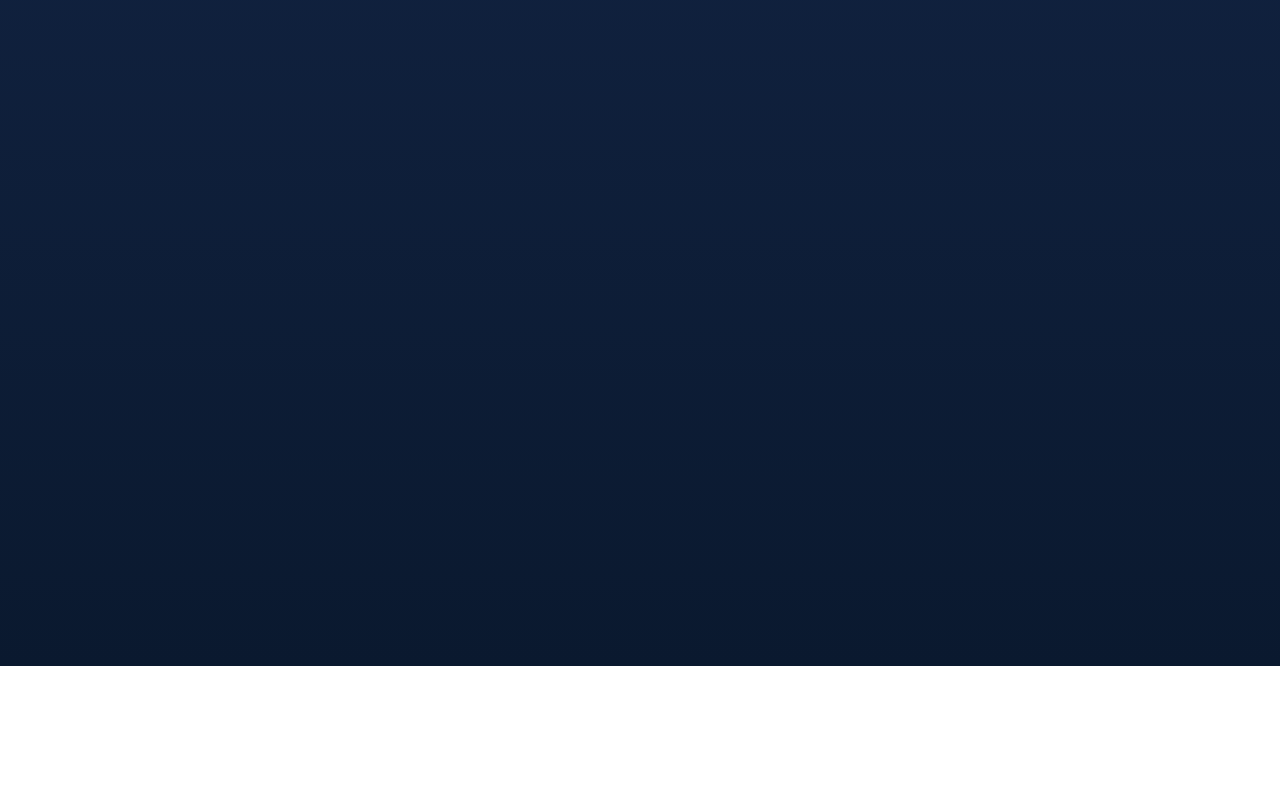
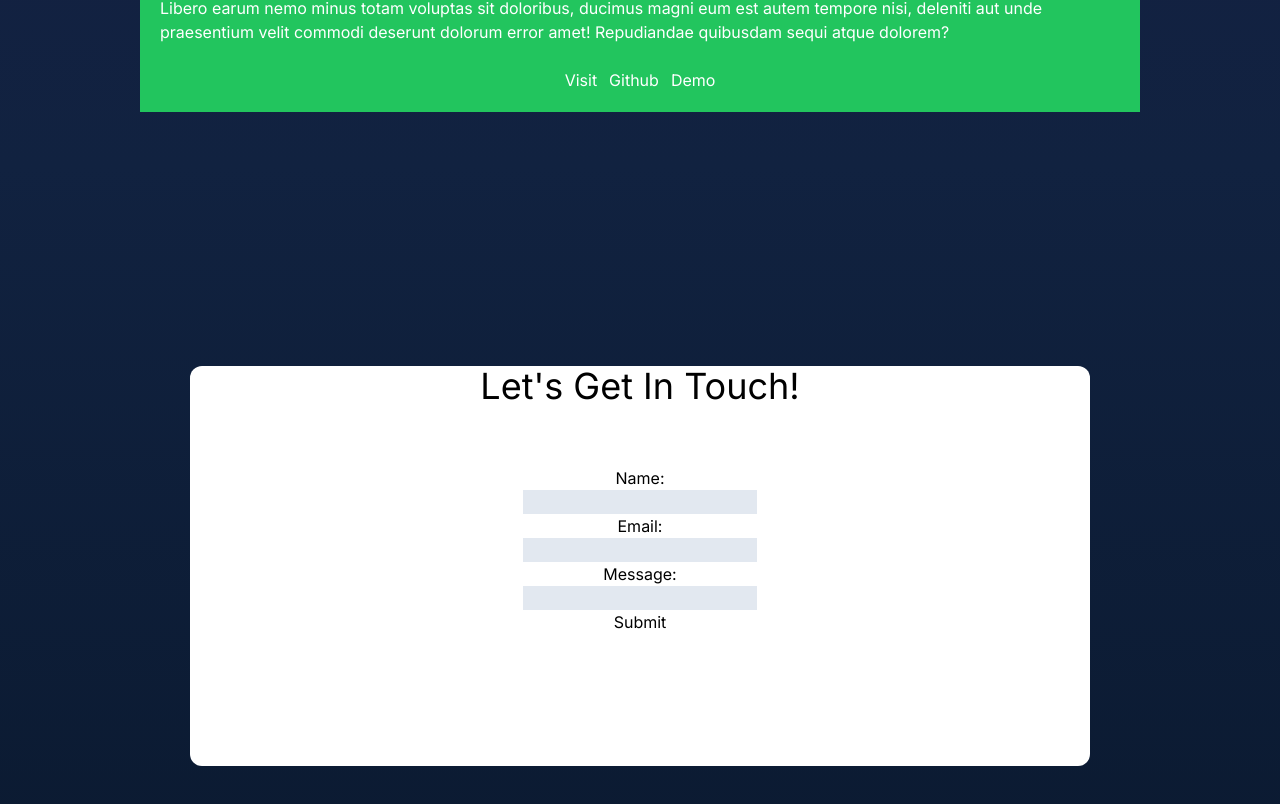
Before and after one commit to ZeNoobi/taaseen-portfolio-react, a Next.js app: page / in a window 1280 px wide. Shown: the part 4234-5038 px from the top of the page. Before the commit the page ends 4900 px from the top, so only its background shows below. Built offline with nearby package versions, Linux system fonts and the light colour scheme.

Commit message:
Began Contact Section

```diff
--- a/app/sections/Contact.tsx
+++ b/app/sections/Contact.tsx
@@ -1,7 +1,16 @@
 const ContactSection = () => {
   return (
-    <div id="contact" className='w-full h-full bg-gradient-to-b from-lightnavy to-navy text-white'>
-      Contact
+    <div id="contact" className='w-full h-full bg-gradient-to-b from-lightnavy to-navy flex justify-center items-center'>
+      <div className='bg-white w-[900px] h-1/2 flex items-center flex-col rounded-xl'>
+        <header className='h-1/4 text-4xl'><h4>Let&apos;s Get In Touch!</h4></header>
+        <div>Name: </div>
+        <input className='bg-slate-200' type="text" name="Username"/>
+        <div>Email: </div>
+        <input className='bg-slate-200' type="email" name="Email" id="email" />
+        <div>Message: </div>
+        <input className='bg-slate-200' type="text" name="Message" id="message" />
+        <button type="button">Submit</button>
+      </div>
     </div>
   );
 };
--- a/app/sections/Projects.tsx
+++ b/app/sections/Projects.tsx
@@ -2,7 +2,7 @@ import Image from "next/image";
 
 const ProjectSection = () => {
   return (
-    <div id='project' className='w-full h-[1500px] flex flex-col items-center justify-center bg-gradient-to-b from-indigo-950 to-lightnavy text-white'>
+    <div id='project' className='w-full h-[2000px] md:h-[1800px] flex flex-col items-center justify-center bg-gradient-to-b from-indigo-950 to-lightnavy text-white'>
       <div className='w-full h-[50px]'>
         <h2 className='text-5xl flex justify-center'>
           What I&apos;ve Worked On
```
